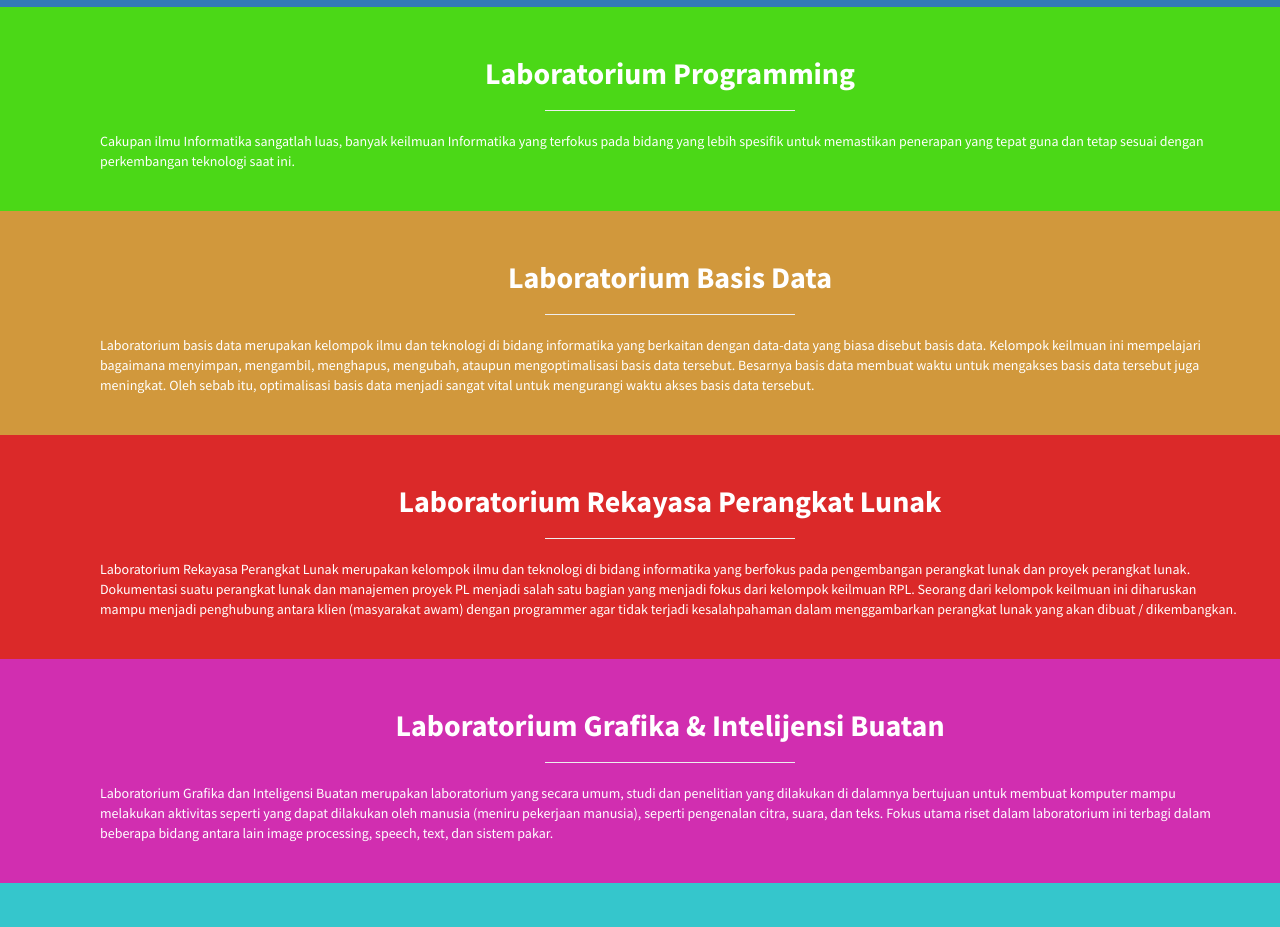
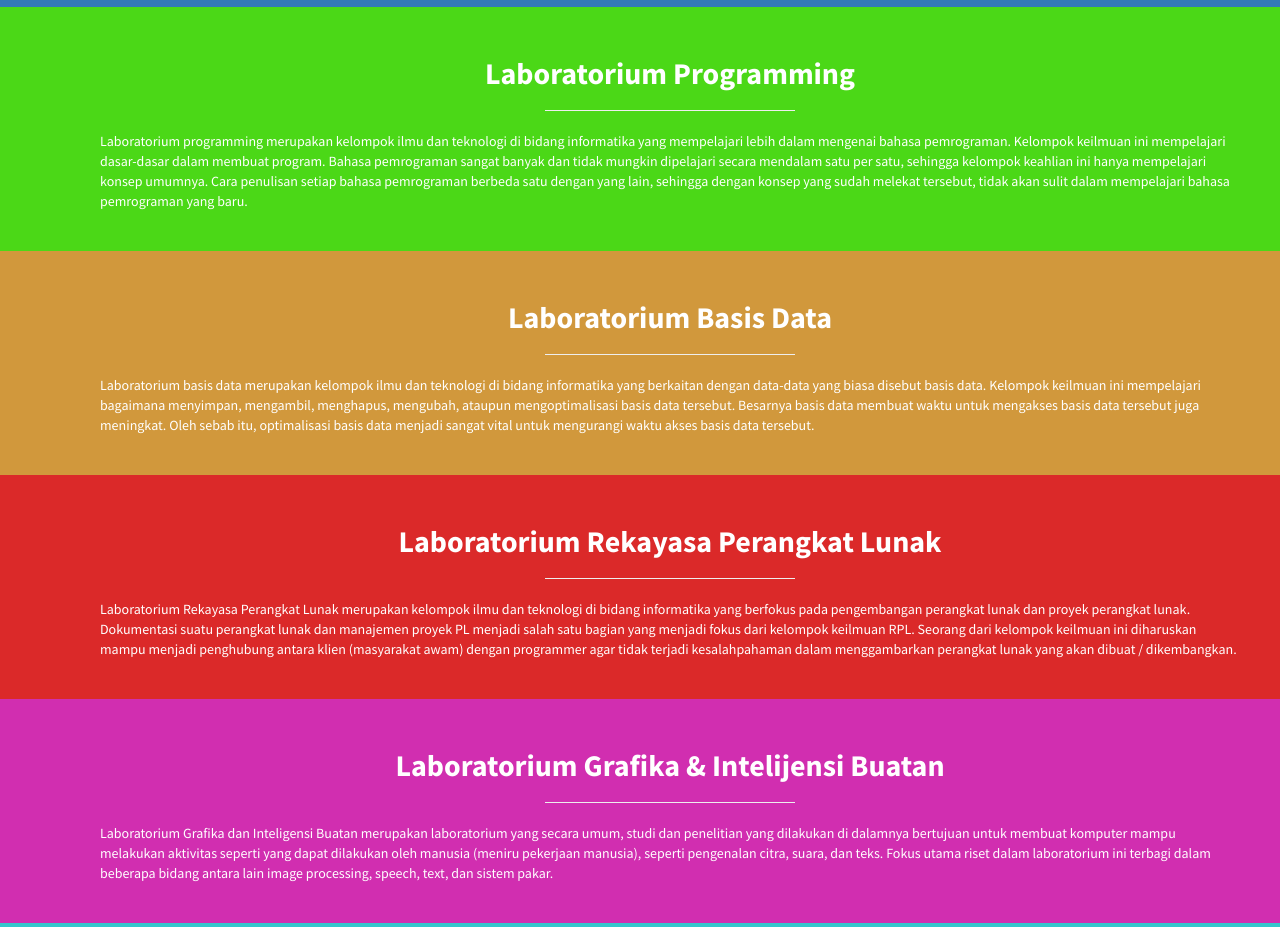
Before and after one commit to mickyyu96/Psiper, a plain HTML site: page WebsitePsiper/index.html in a window 1280 px wide. Shown: the part 1720-2647 px from the top of the page. Drawn offline with Linux system fonts and the light colour scheme.

Commit message:
deskripsi labpro

```diff
--- a/WebsitePsiper/index.html
+++ b/WebsitePsiper/index.html
@@ -202,7 +202,7 @@
             <div class="row">
                 <div class="col-lg-12 text-center" style="Margin:30px; color:white">
                     <h2><b>Laboratorium Programming</b></h2><hr style="width:250px">
-                    <p style="text-align: left">Cakupan ilmu Informatika sangatlah luas, banyak keilmuan Informatika yang terfokus pada bidang yang lebih spesifik untuk memastikan penerapan yang tepat guna dan tetap sesuai dengan perkembangan teknologi saat ini</a>.</p>
+                    <p style="text-align: left">Laboratorium programming merupakan kelompok ilmu dan teknologi di bidang informatika yang mempelajari lebih dalam mengenai bahasa pemrograman. Kelompok keilmuan ini mempelajari dasar-dasar dalam membuat program. Bahasa pemrograman sangat banyak dan tidak mungkin dipelajari secara mendalam satu per satu, sehingga kelompok keahlian ini hanya mempelajari konsep umumnya. Cara penulisan setiap bahasa pemrograman berbeda satu dengan yang lain, sehingga dengan konsep yang sudah melekat tersebut, tidak akan sulit dalam mempelajari bahasa pemrograman yang baru</a>.</p>
                 </div>
             </div>
             <!-- /.row -->
```
